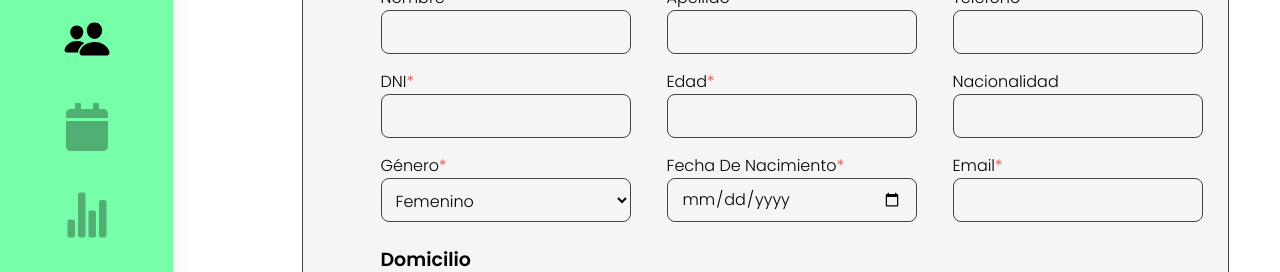
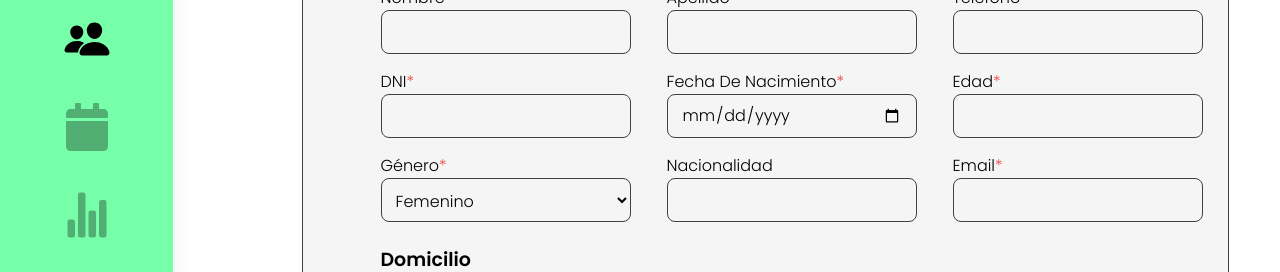
Before and after one commit to Gastonig9/dental-project, a React (Vite) app in the folder dental-landing/: page /patient-management/new-patient in a window 1280 px wide. Shown: the part 357-629 px from the top of the page. Built offline with nearby package versions, Linux system fonts and the light colour scheme; sample sign-in values are in the browser's storage.

Commit message:
fix input validations on personalInfo and landing text

```diff
--- a/dental-landing/src/Render/components/Landing/FAQ/FAQItem.tsx
+++ b/dental-landing/src/Render/components/Landing/FAQ/FAQItem.tsx
@@ -7,9 +7,10 @@ interface FAQItem {
 
 const FAQInfo: FAQItem[] = [
   {
-    question: "¿Qué tratamientos dentales puedes encontrar en nuestro consultorio?",
+    question:
+      "¿Qué tratamientos dentales puedes encontrar en nuestro consultorio?",
     answer:
-      "Los tratamientos que ofrecemos desde limpieza dentales hasta ortodoncia, implantes dentales, y tratamientos estéticos como el blanqueamiento dental. Nos esforzamos por cubrir todas tus necesidades odontológicas con la más alta calidad.",
+      "Ofrecemos una amplia gama de tratamientos que incluyen limpiezas dentales, ortodoncia, implantes y procedimientos estéticos como el blanqueamiento dental.",
   },
   {
     question: "¿Cuándo puedes visitarnos?",
@@ -19,7 +20,7 @@ const FAQInfo: FAQItem[] = [
   {
     question: "¿Cúal es el proceso para reservar tu próxima cita?",
     answer:
-      "Reservar tu cita es muy sencillo. Llámanos al [número de teléfono] o visita nuestra página web [dirección web], donde podrás utilizar nuestro fácil formulario de contacto. ¡Te esperamos!",
+      "Puedes reservar tu cita utilizando el botón “Agendar turno” en la parte superior o el botón de WhatsApp. Ambos te conectarán directamente con nuestro personal para una conversación inmediata.",
   },
   {
     question: "¿Cuánto tiempo debo esperar para obtener una cita?",
--- a/dental-landing/src/Render/sections/Landing/CallToAction.tsx
+++ b/dental-landing/src/Render/sections/Landing/CallToAction.tsx
@@ -9,9 +9,10 @@ export const CalltoAction = () => {
           <p className="cta-text mt-0 lg:mt-5 text-[15px] lg:text-2xl leading-8 text-black poppins-regular">
             En Consultorios Odontológicos Grinpol, nos dedicamos a ofrecer
             cuidados odontológicos de excelencia. Nuestro equipo se compromete a
-            proporcionar la más alta calidad en atención dental como así también
-            nos esforzamos por hacer que cada visita sea una experiencia
-            positiva y agradable.
+            proporcionar la más alta calidad en atención dental, así como
+            también nos esforzamos por hacer que cada visita sea una experiencia
+            positiva y agradable. Lo invitamos a descubrir cómo podemos ayudarlo
+            a lograr una sonrisa más saludable y radiante.
           </p>
           <div className="mt-4 lg:mt-20">
             <a
--- a/dental-landing/src/Render/sections/Landing/FAQ.tsx
+++ b/dental-landing/src/Render/sections/Landing/FAQ.tsx
@@ -4,10 +4,10 @@ export const FAQ = () => {
   return (
     <main className=" bg-background" id="faq">
     <section className="text-typography flex flex-col justify-center items-start poppins-regular lg:px-[184px] px-2 lg:py-40 py-8 mx-auto max-w-[1900px]">
-      <div className="sectionTitle w-24 lg:w-[22rem] lg:h-12">
-        <p className="text-[21px] lg:text-[28px]">Preguntas frecuentes</p>
+      <div className="sectionTitle w-auto lg:w-[22rem] lg:h-12">
+        <p className="text-[19px] lg:text-[28px]">Preguntas frecuentes</p>
       </div>
-      <div className="w-[100%] mx-auto text-[18px] lg:text-[24px]">
+      <div className="w-[100%] mx-auto text-[15px] lg:text-[24px]">
         <FAQItem></FAQItem>
       </div>
     </section>
--- a/dental-landing/src/Render/sections/PatientManagement/PersonalInfo.tsx
+++ b/dental-landing/src/Render/sections/PatientManagement/PersonalInfo.tsx
@@ -27,9 +27,9 @@ export const PersonalInfo = () => {
     const hundredYearsAgo = new Date();
     hundredYearsAgo.setFullYear(today.getFullYear() - 100);
 
-    setMaxDate(today.toISOString().split('T')[0]);
-    setMinDate(hundredYearsAgo.toISOString().split('T')[0]);
-    console.log(minDate)
+    setMaxDate(today.toISOString().split("T")[0]);
+    setMinDate(hundredYearsAgo.toISOString().split("T")[0]);
+    console.log(minDate);
   }, []);
 
   useEffect(() => {
@@ -72,6 +72,8 @@ export const PersonalInfo = () => {
         title: "Guardado",
         text: "Información personal guardada con éxito.",
         icon: "success",
+      }).then(() => {
+        window.location.href = "/patient-management/patients-list";
       });
     } catch (error) {
       console.error("Error saving: ", error);
@@ -105,10 +107,12 @@ export const PersonalInfo = () => {
               <input
                 id="name"
                 type="text"
+                maxLength={20}
+                minLength={2}
                 {...register("name", {
                   required: "El nombre es obligatorio",
                   pattern: {
-                    value: /^[A-Za-z]+$/,
+                    value: /^[A-Za-zñÑ\s]+$/,
                     message: "El nombre solo debe contener letras",
                   },
                 })}
@@ -125,10 +129,12 @@ export const PersonalInfo = () => {
               <input
                 id="surname"
                 type="text"
+                maxLength={20}
+                minLength={2}
                 {...register("surname", {
                   required: "El apellido es obligatorio",
                   pattern: {
-                    value: /^[A-Za-z]+$/,
+                    value: /^[A-Za-zñÑ\s]+$/,
                     message: "El apellido solo debe contener letras",
                   },
                 })}
@@ -145,19 +151,13 @@ export const PersonalInfo = () => {
               <input
                 id="phone"
                 type="text"
+                maxLength={15}
+                minLength={7}
                 {...register("phone", {
                   required: "El teléfono es obligatorio",
                   pattern: {
                     value: /^[0-9]+$/,
                     message: "El teléfono solo debe contener números",
-                  },
-                  minLength: {
-                    value: 7,
-                    message: "El teléfono debe tener al menos 7 dígitos",
-                  },
-                  maxLength: {
-                    value: 15,
-                    message: "El teléfono no puede tener más de 15 dígitos",
                   },
                 })}
                 className="personalInfo-input-style"
@@ -184,72 +184,15 @@ export const PersonalInfo = () => {
                         String(value).length <= 10) ||
                       "El DNI debe tener entre 7 y 10 dígitos",
                   },
+                  pattern: {
+                    value: /^[0-9]+$/,
+                    message: "El DNI solo debe contener números",
+                  },
                 })}
                 className="personalInfo-input-style"
               />
               {errors.dni && (
                 <p className="text-red-500">{errors.dni.message}</p>
-              )}
-            </div>
-            <div className="flex flex-col">
-              <label htmlFor="age">
-                Edad<span className="text-red-500">*</span>
-              </label>
-              <input
-                id="age"
-                type="number"
-                min={0}
-                max={100}
-                {...register("age", {
-                  required: "La edad es obligatoria",
-                  validate: {
-                    length: (value) =>
-                      String(value).length <= 3 ||
-                      "La edad no puede tener más de 3 dígitos",
-                  },
-                })}
-                className="personalInfo-input-style"
-              />
-              {errors.age && (
-                <p className="text-red-500">{errors.age.message}</p>
-              )}
-            </div>
-            <div className="flex flex-col">
-              <label htmlFor="nationality">Nacionalidad</label>
-              <input
-                id="nationality"
-                type="text"
-                {...register("nationality", {
-                  pattern: {
-                    value: /^[A-Za-z]+$/,
-                    message: "La nacionalidad solo debe contener letras",
-                  },
-                })}
-                className="personalInfo-input-style"
-              />
-              {errors.nationality && (
-                <p className="text-red-500">{errors.nationality.message}</p>
-              )}
-            </div>
-          </div>
-          <div className="block lg:flex space-x-0 space-y-2 lg:space-x-9 lg:space-y-0">
-            <div className="flex flex-col">
-              <label htmlFor="gender">
-                Género<span className="text-red-500">*</span>
-              </label>
-              <select
-                id="gender"
-                {...register("gender", {
-                  required: "El género es obligatorio",
-                })}
-                className="gender-input-select-style"
-              >
-                <option value="Femenino">Femenino</option>
-                <option value="Masculino">Masculino</option>
-                <option value="Otro">Otro</option>
-              </select>
-              {errors.gender && (
-                <p className="text-red-500">{errors.gender.message}</p>
               )}
             </div>
             <div className="flex flex-col">
@@ -282,6 +225,69 @@ export const PersonalInfo = () => {
               />
               {errors.birthDate && (
                 <p className="text-red-500">{errors.birthDate.message}</p>
+              )}
+            </div>
+            <div className="flex flex-col">
+              <label htmlFor="age">
+                Edad<span className="text-red-500">*</span>
+              </label>
+              <input
+                id="age"
+                type="number"
+                min={0}
+                max={100}
+                {...register("age", {
+                  required: "La edad es obligatoria",
+                  validate: {
+                    length: (value) =>
+                      String(value).length <= 3 ||
+                      "La edad no puede tener más de 3 dígitos",
+                  },
+                })}
+                className="personalInfo-input-style"
+              />
+              {errors.age && (
+                <p className="text-red-500">{errors.age.message}</p>
+              )}
+            </div>
+          </div>
+          <div className="block lg:flex space-x-0 space-y-2 lg:space-x-9 lg:space-y-0">
+            <div className="flex flex-col">
+              <label htmlFor="gender">
+                Género<span className="text-red-500">*</span>
+              </label>
+              <select
+                id="gender"
+                {...register("gender", {
+                  required: "El género es obligatorio",
+                })}
+                className="gender-input-select-style"
+              >
+                <option value="Femenino">Femenino</option>
+                <option value="Masculino">Masculino</option>
+                <option value="Otro">Otro</option>
+              </select>
+              {errors.gender && (
+                <p className="text-red-500">{errors.gender.message}</p>
+              )}
+            </div>
+            <div className="flex flex-col">
+              <label htmlFor="nationality">Nacionalidad</label>
+              <input
+                id="nationality"
+                type="text"
+                maxLength={15}
+                minLength={3}
+                {...register("nationality", {
+                  pattern: {
+                    value: /^[A-Za-zñÑ\s]+$/,
+                    message: "La nacionalidad solo debe contener letras",
+                  },
+                })}
+                className="personalInfo-input-style"
+              />
+              {errors.nationality && (
+                <p className="text-red-500">{errors.nationality.message}</p>
               )}
             </div>
             <div className="flex flex-col">
```
